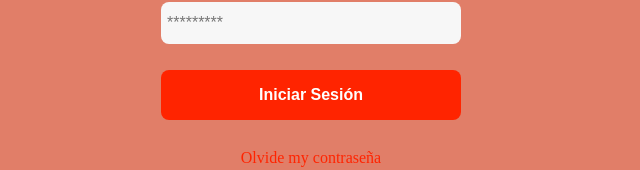
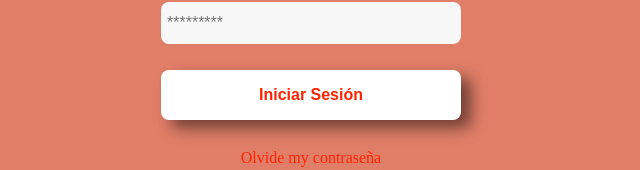
Before and after one commit to frakxman/store, an Angular app: page / in a window 1280 px wide. In both pictures the pointer is over the input "Iniciar Sesión". Shown: the part 397-567 px from the top of the page, without its empty margins (329-969 px from the left). Built offline with nearby package versions, Linux system fonts and the light colour scheme.

Commit message:
More styles in login and register

```diff
--- a/src/app/app.component.html
+++ b/src/app/app.component.html
@@ -1,6 +1,6 @@
 <!-- Auth  -->
 <app-login></app-login>
-<app-register></app-register>
+<!-- <app-register></app-register> -->
 <!-- Store
     <app-nav></app-nav>
     <app-products></app-products>
--- a/src/app/components/login/login.component.scss
+++ b/src/app/components/login/login.component.scss
@@ -75,6 +75,11 @@ body {
     font-weight: bold;
     height: 50px;
 }
+.primary-button:hover {
+    background-color: #FFFFFF;
+    color: #FF2400;
+    box-shadow: 10px 8px 15px rgba(000, 000,  000, 0.5);
+}
 .secondary-button {
     background-color: #FFFFFF;
     border-radius: 8px;
@@ -86,6 +91,11 @@ body {
     font-weight: bold;
     height: 50px;
 }
+.secondary-button:hover {
+    background-color: #FF2400;
+    color: #FFFFFF;
+    box-shadow: 10px 8px 15px rgba(000, 000,  000, 0.5);
+}
 .login-button {
     margin-top: 14px;
     margin-bottom: 30px;
--- a/src/app/components/register/register.component.scss
+++ b/src/app/components/register/register.component.scss
@@ -66,6 +66,11 @@ body {
     font-weight: bold;
     height: 50px;
 }
+.secondary-button:hover {
+    background-color: #FF2400;
+    color: #FFFFFF;
+    box-shadow: 10px 8px 15px rgba(000, 000,  000, 0.5);
+}
 .login-button {
     margin-top: 14px;
     margin-bottom: 30px;
```
